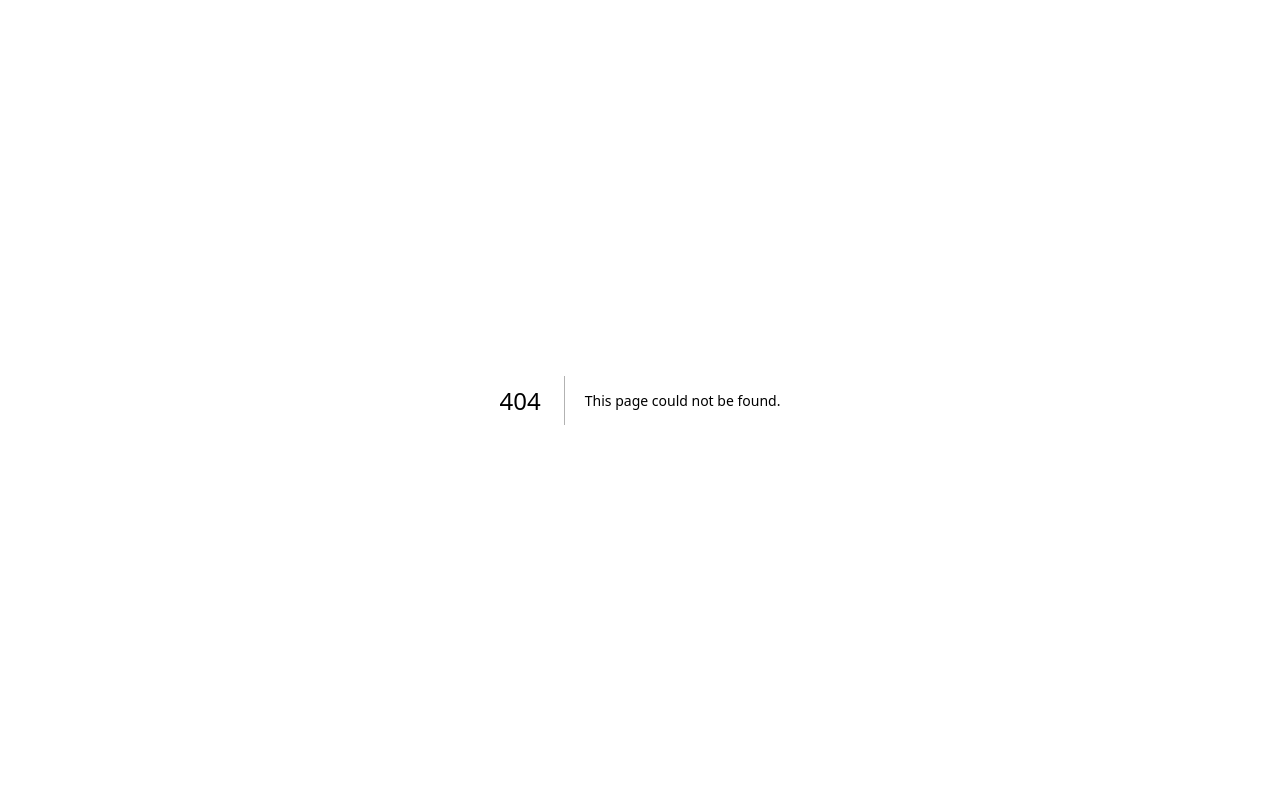
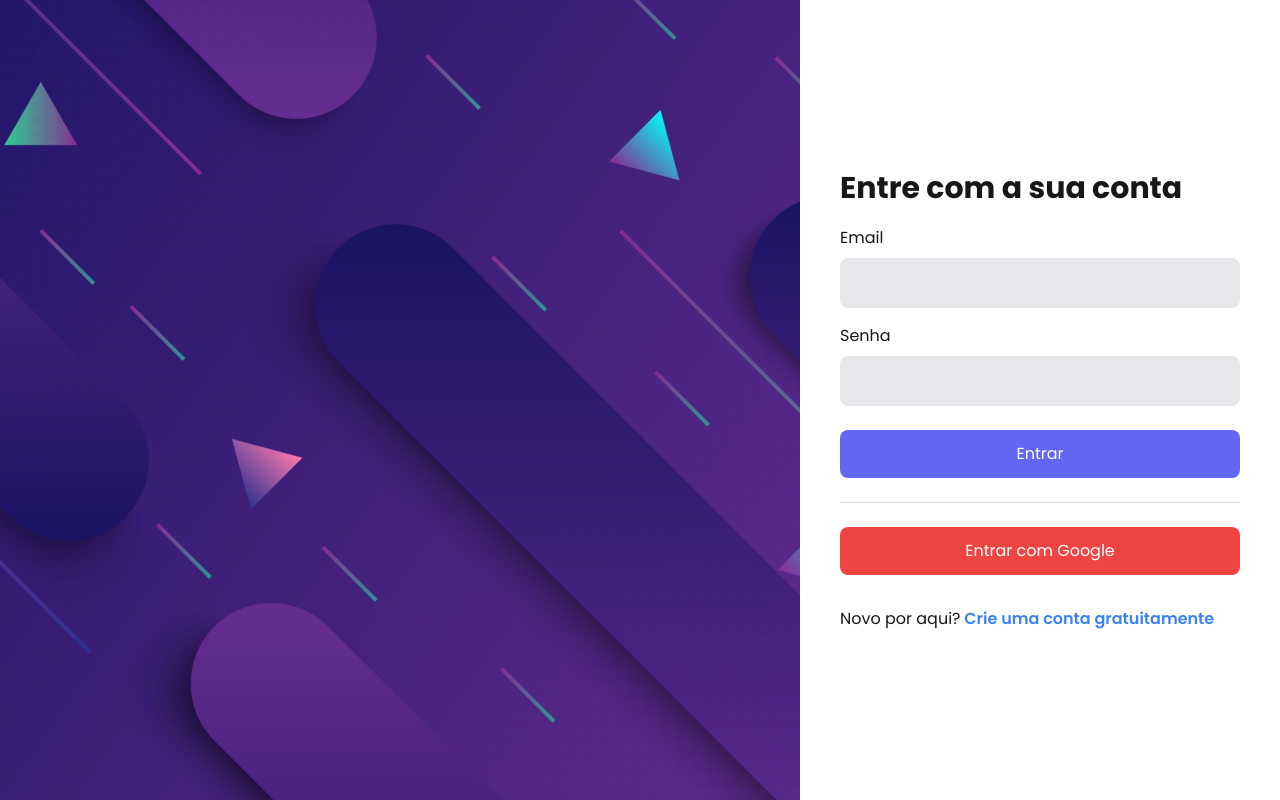
Before and after one commit to Victordplima/Template-Admin, a Next.js app: page /autenticacao in a window 1280 px wide. Before the commit this address had no page. Built offline with nearby package versions, Linux system fonts and the light colour scheme.

Commit message:
feat: adiciona a tela autenticação com login e cadastro mas sem as funcionalidades ainda

```diff
--- /dev/null
+++ b/src/components/auth/AuthInput.tsx
@@ -0,0 +1,23 @@
+interface AuthInputProps {
+    label: string;
+    valor: any;
+    obrigatorio?: boolean;
+    naoRenderizarQuando?: boolean;
+    tipo?: "text" | "email" | "password";
+    valorMudou: (novoValor: any) => void;
+}
+
+export default function AuthInput(props: AuthInputProps) {
+    return props.naoRenderizarQuando ? null : (
+        <div className={`flex flex-col mt-4`}>
+            <label>{props.label}</label>
+            <input
+                type={props.tipo ?? "text"}
+                value={props.valor}
+                onChange={(e) => props.valorMudou?.(e.target.value)}
+                required={props.obrigatorio}
+                className={`px-4 py-3 rounded-lg bg-gray-200 mt-2 border focus:border-blue-500 focus:bg-white focus:outline-none text-black`}
+            />
+        </div>
+    );
+}
--- /dev/null
+++ b/src/pages/autenticacao.tsx
@@ -0,0 +1,86 @@
+import AuthInput from "@/components/auth/AuthInput";
+import { use, useState } from "react";
+
+export default function Autenticacao() {
+    const [modo, setModo] = useState<"login" | "cadastro">("login");
+    const [email, setEmail] = useState("");
+    const [senha, setSenha] = useState("");
+
+    function submeter() {
+        if (modo === "login") {
+            console.log("login");
+        } else {
+            console.log("Cadastrar");
+        }
+    }
+
+    return (
+        <div className={`flex h-screen items-center justify-center`}>
+            <div className={`hidden md:block md:w-1/2 lg:w-2/3`}>
+                <img
+                    src="./background.jpg"
+                    alt="Imagem da tela de autenticação"
+                    className={`h-screen w-full object-cover`}
+                />
+            </div>
+            <div className="m-10 w-full md:w-1/2 lg:w-1/3">
+                <h1 className={`text-3xl font-bold mb-5`}>
+                    {modo === "login"
+                        ? "Entre com a sua conta"
+                        : "Cadastre-se na plataforma"}
+                </h1>
+                <AuthInput
+                    label="Email"
+                    tipo="email"
+                    valor={email}
+                    valorMudou={setEmail}
+                    obrigatorio
+                />
+                <AuthInput
+                    label="Senha"
+                    tipo="password"
+                    valor={senha}
+                    valorMudou={setSenha}
+                    obrigatorio
+                />
+                <button
+                    onClick={submeter}
+                    className={`w-full bg-indigo-500 hover:bg-indigo-400 text-white rounded-lg px-4 py-3 mt-6`}
+                >
+                    {modo === "login" ? "Entrar" : "Cadastrar"}
+                </button>
+                <hr className={`my-6 border-gray-300 w-full `}></hr>
+                <button
+                    onClick={submeter}
+                    className={`w-full bg-red-500 hover:bg-red-400 text-white rounded-lg px-4 py-3`}
+                >
+                    Entrar com Google
+                </button>
+
+                {modo === "login" ? (
+                    <p className={`mt-8`}>
+                        Novo por aqui?
+                        <a
+                            onClick={() => setModo("cadastro")}
+                            className={`text-blue-500 hover:text-blue-700 font-semibold cursor-pointer`}
+                        >
+                            {" "}
+                            Crie uma conta gratuitamente
+                        </a>
+                    </p>
+                ) : (
+                    <p className={`mt-8`}>
+                        Já faz parte da nossa comunidade?
+                        <a
+                            onClick={() => setModo("login")}
+                            className={`text-blue-500 hover:text-blue-700 font-semibold cursor-pointer`}
+                        >
+                            {" "}
+                            Entre com suas credenciais
+                        </a>
+                    </p>
+                )}
+            </div>
+        </div>
+    );
+}
```
Also changed, not shown: public/background.jpg (added), public/google icon.svg (added).
